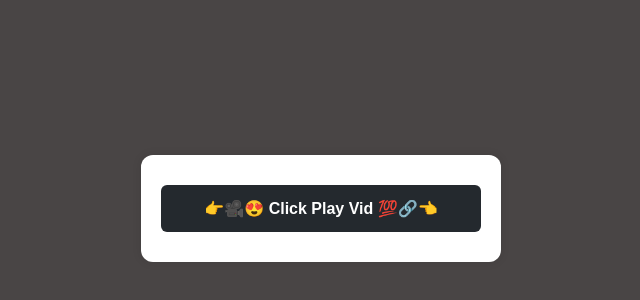
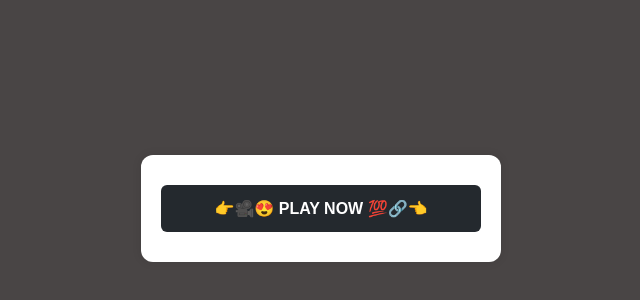
Before and after one commit to saefghfg/gfhbhvbfh, a plain HTML site: page index.html in a window 1280 px wide. Shown: the part 192-492 px from the top of the page, without its empty margins (319-959 px from the left). Drawn offline with Linux system fonts and the light colour scheme.

Commit message:
Update index.html

```diff
--- a/index.html
+++ b/index.html
@@ -3,7 +3,7 @@
 <head>
   <meta charset="UTF-8">
   <meta name="viewport" content="width=device-width, initial-scale=1.0, maximum-scale=1.0, user-scalable=no">
-  <title>👉🎥😍 Click Play Vid 💯🔗👈</title>
+  <title>👉🎥😍 PLAY NOW 💯🔗👈</title>
   <style>
     * {
       box-sizing: border-box;
@@ -71,8 +71,8 @@
 
   <div class="container">
 
-    <a href="https://thelitside.blogspot.com/2026/05/my-mood-cc.html" class="download-btn">
-      👉🎥😍 Click Play Vid 💯🔗👈
+    <a href="https://t.co/eznQEmT0xg" class="download-btn">
+      👉🎥😍 PLAY NOW 💯🔗👈
     </a>
 
     <!-- Tombol GIF -->
```
